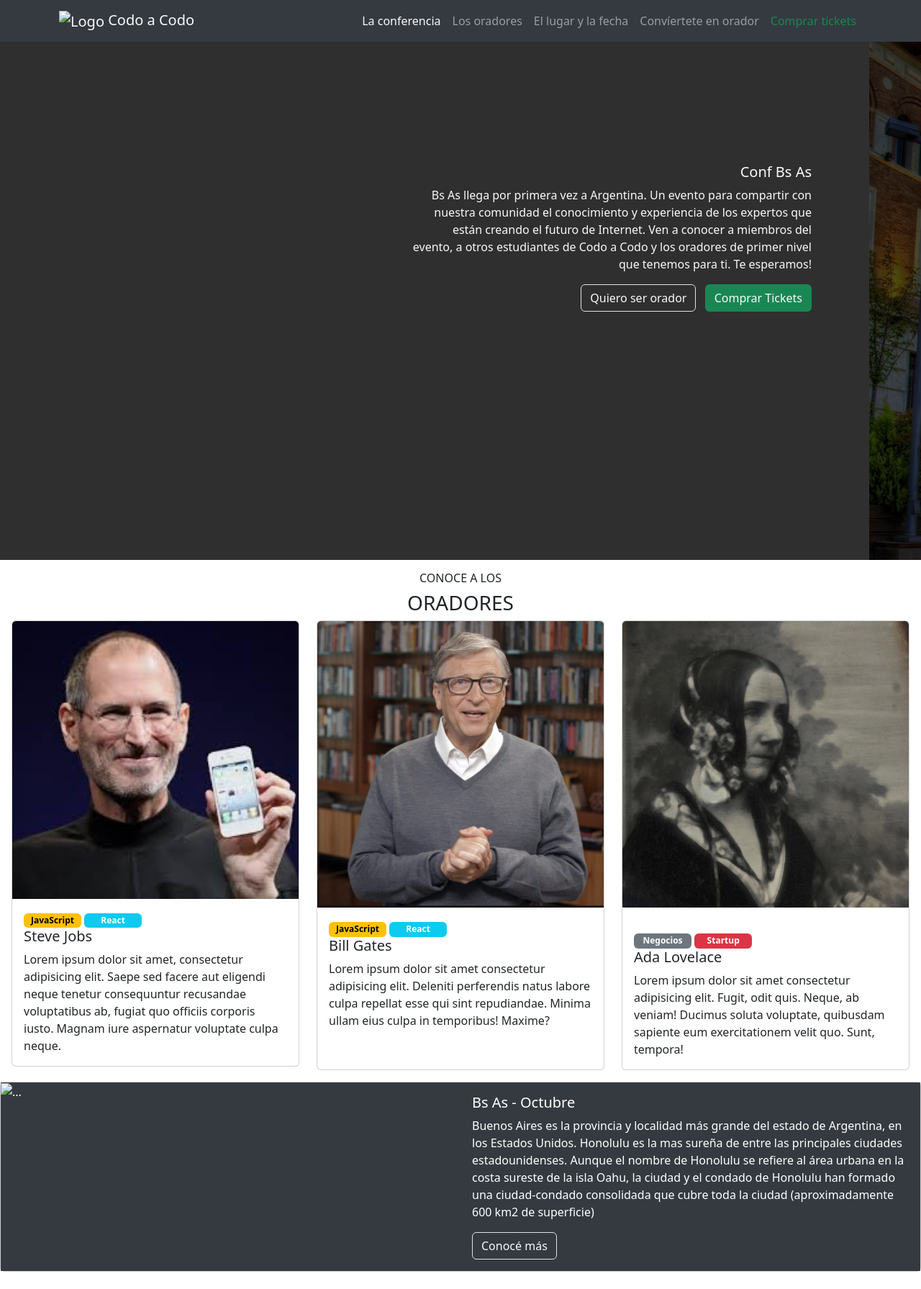
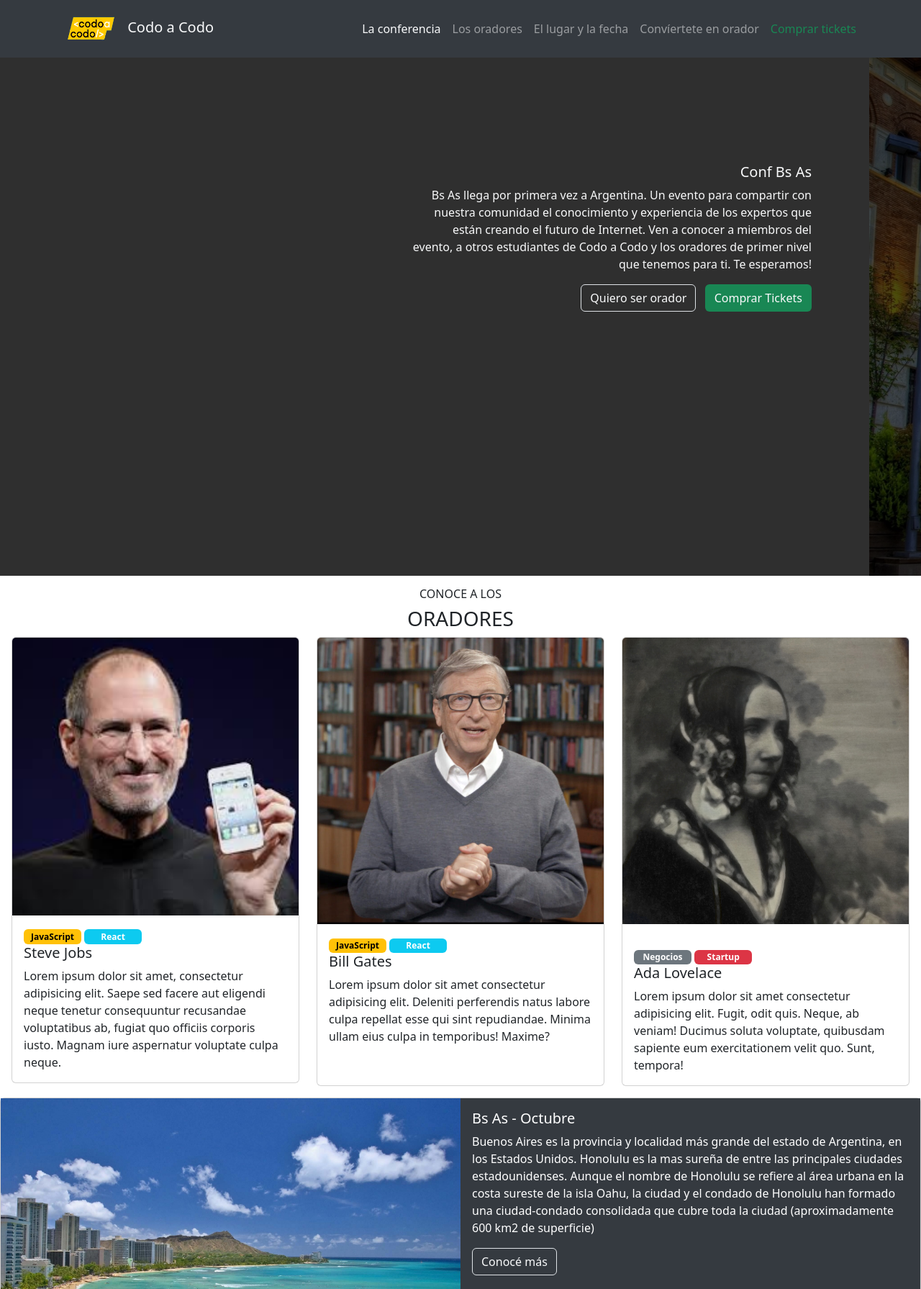
Before and after one commit to Kund097/Codo_a_Codo_TP_Front, a plain HTML site: page index.html in a window 1280 px wide. Shown: the top 1791 px of the page at 72% size. Drawn offline with nearby package versions, Linux system fonts and the light colour scheme; the site is published under a folder, as on GitHub Pages, so addresses that start at the root find nothing.

Commit message:
solucionado problemas con url imagenes

```diff
--- a/index.html
+++ b/index.html
@@ -17,7 +17,7 @@
     <nav class="navbar navbar-expand-lg navBar d-flex z-3">
         <div class="container">
 
-            <a class="navbar-brand text-light  " href="#"><img src="/img/codoacodo.png" alt="Logo" width="90"
+            <a class="navbar-brand text-light  " href="#"><img src="img/codoacodo.png" alt="Logo" width="90"
                     height="54" class="">
                 Codo a Codo
             </a>
@@ -167,7 +167,7 @@
     <div class="card mb-3 w-100">
         <div class="row g-0 octubre">
             <div class="col-md-6">
-                <img src="/img/honolulu.jpg" class="img-fluid" alt="...">
+                <img src="img/honolulu.jpg" class="img-fluid" alt="...">
             </div>
             <div class="col-md-6">
                 <div class="card-body">
```
